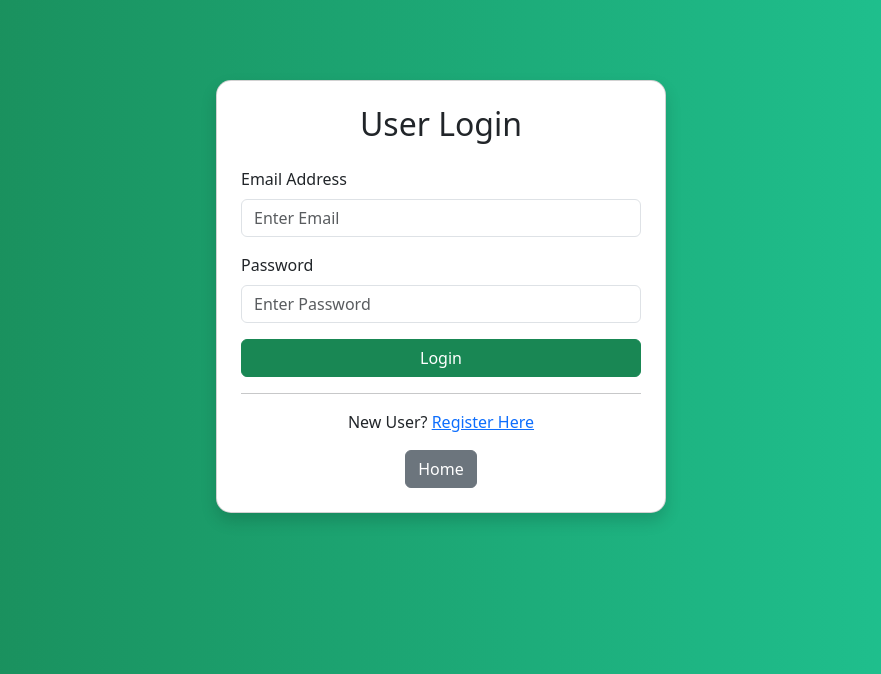
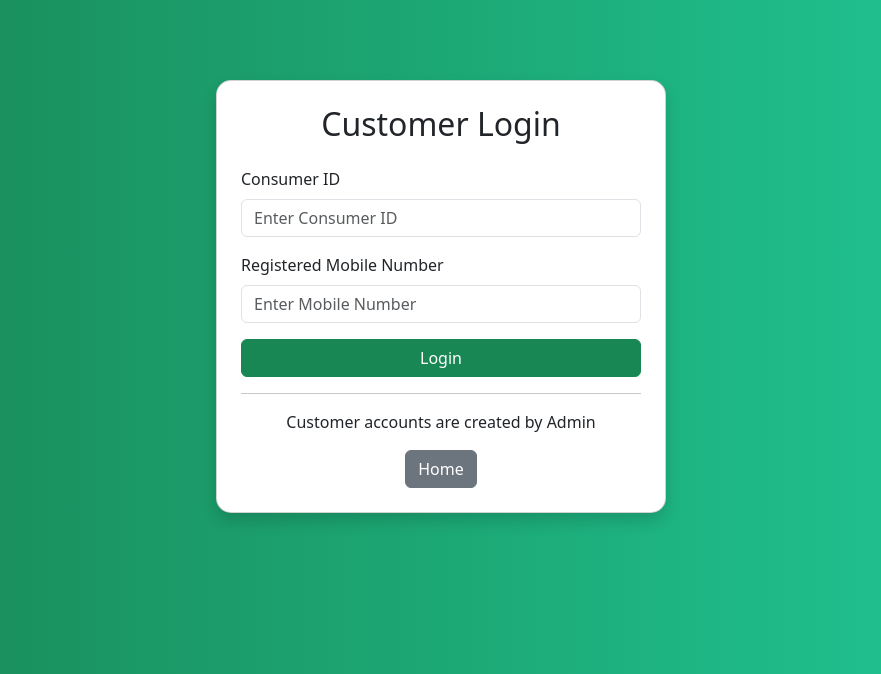
Before and after one commit to shravanikenchu-web/Online-Gas-Booking-System, a Flask app: page /login in a window 1280 px wide. Shown: the top 674 px of the page, without its empty margins (199-1080 px from the left). Run offline with Flask 3, Linux system fonts and the light colour scheme.

Commit message:
Update 03_login.html

```diff
--- a/templates/03_login.html
+++ b/templates/03_login.html
@@ -4,7 +4,7 @@
 <head>
     <meta charset="UTF-8">
     <meta name="viewport" content="width=device-width, initial-scale=1.0">
-    <title>User Login</title>
+    <title>Customer Login</title>
 
     <link href="https://cdn.jsdelivr.net/npm/bootstrap@5.3.3/dist/css/bootstrap.min.css" rel="stylesheet">
 
@@ -28,33 +28,41 @@
 <div class="container">
 
     <div class="card shadow login-card">
+
         <div class="card-body p-4">
 
             <h2 class="text-center mb-4">
-                    User Login
+                Customer Login
             </h2>
 
             <form method="POST">
 
                 <div class="mb-3">
-                        <label class="form-label">Email Address</label>
-                        <input type="email"
-                               name="email"
+                    <label class="form-label">
+                        Consumer ID
+                    </label>
+
+                    <input type="text"
+                           name="consumer_id"
                            class="form-control"
-                               placeholder="Enter Email"
+                           placeholder="Enter Consumer ID"
                            required>
                 </div>
 
                 <div class="mb-3">
-                        <label class="form-label">Password</label>
-                        <input type="password"
-                               name="password"
+                    <label class="form-label">
+                        Registered Mobile Number
+                    </label>
+
+                    <input type="text"
+                           name="mobile"
                            class="form-control"
-                               placeholder="Enter Password"
+                           placeholder="Enter Mobile Number"
                            required>
                 </div>
 
-                    <button type="submit" class="btn btn-success w-100">
+                <button type="submit"
+                        class="btn btn-success w-100">
                     Login
                 </button>
 
@@ -63,8 +71,7 @@
             <hr>
 
             <div class="text-center">
-                    New User?
-                    <a href="/register">Register Here</a>
+                Customer accounts are created by Admin
             </div>
 
             <div class="text-center mt-3">
@@ -74,10 +81,10 @@
             </div>
 
         </div>
+
     </div>
 
 </div>
 
 </body>
-
 </html>
```
Lines whose indentation alone changed are shown as unchanged.
